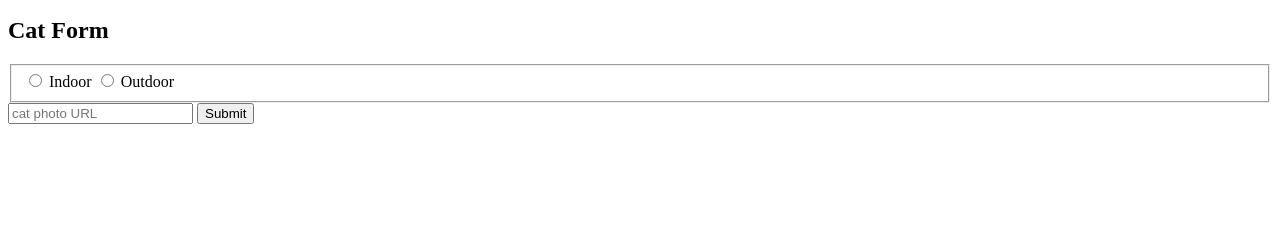
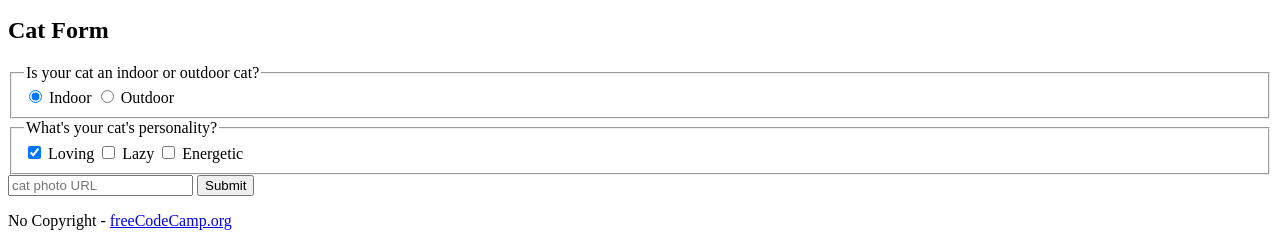
Before and after one commit to JorgeValderrabano/Learning-HTML, a plain HTML site: page freecodecampcatphotoapp.html in a window 1280 px wide. Shown: the part 1419-1665 px from the top of the page. Before the commit the page ends 1551 px from the top, so only its background shows below. Drawn offline with Linux system fonts and the light colour scheme.

Commit message:
Se finaliza proyecto
Se finaliza proyecto, agregando los últimos detalles

```diff
--- a/freecodecampcatphotoapp.html
+++ b/freecodecampcatphotoapp.html
@@ -1,11 +1,16 @@
 <!DOCTYPE html>
-<html>
+<meta charset="UTF-8">
+<html lang="en">
+  <head>
+
+    <title>CatPhotoApp</title>
+  </head>
   <body>
     <main>
       <h1>CatPhotoApp</h1>
       <section>
         <h2>Cat Photos</h2>
-                <!--TODO: Add link to cat photos-->
+        <!-- TODO: Add link to cat photos -->
         <p>See more <a target="_blank" href="https://freecatphotoapp.com">cat photos</a> in our gallery.</p>
         <a href="https://freecatphotoapp.com"><img src="https://cdn.freecodecamp.org/curriculum/cat-photo-app/relaxing-cat.jpg" alt="A cute orange cat lying on its back."></a>
       </section>
@@ -36,14 +41,25 @@
         <h2>Cat Form</h2>
         <form action="https://freecatphotoapp.com/submit-cat-photo">
           <fieldset>
-                      <label><input id="indoor" type="radio" name="indoor-outdoor" value="indoor"> Indoor</label>
+            <legend>Is your cat an indoor or outdoor cat?</legend>
+            <label><input id="indoor" type="radio" name="indoor-outdoor" value="indoor" checked> Indoor</label>
             <label><input id="outdoor" type="radio" name="indoor-outdoor" value="outdoor"> Outdoor</label>
+          </fieldset>
+          <fieldset>
+            <legend>What's your cat's personality?</legend>
+            <input id="loving" type="checkbox" name="personality" value="loving" checked> <label for="loving">Loving</label>
+            <input id="lazy" type="checkbox" name="personality" value="lazy"> <label for="lazy">Lazy</label>
+            <input id="energetic" type="checkbox" name="personality" value="energetic"> <label for="energetic">Energetic</label>
           </fieldset>
           <input type="text" name="catphotourl" placeholder="cat photo URL" required>
           <button type="submit">Submit</button>
         </form>
       </section>
-            </section>
     </main>
+    <footer>
+      <p>
+        No Copyright - <a href="https://www.freecodecamp.org">freeCodeCamp.org</a>
+      </p>
+    </footer>
   </body>
 </html>
```
Lines whose indentation alone changed are shown as unchanged.
